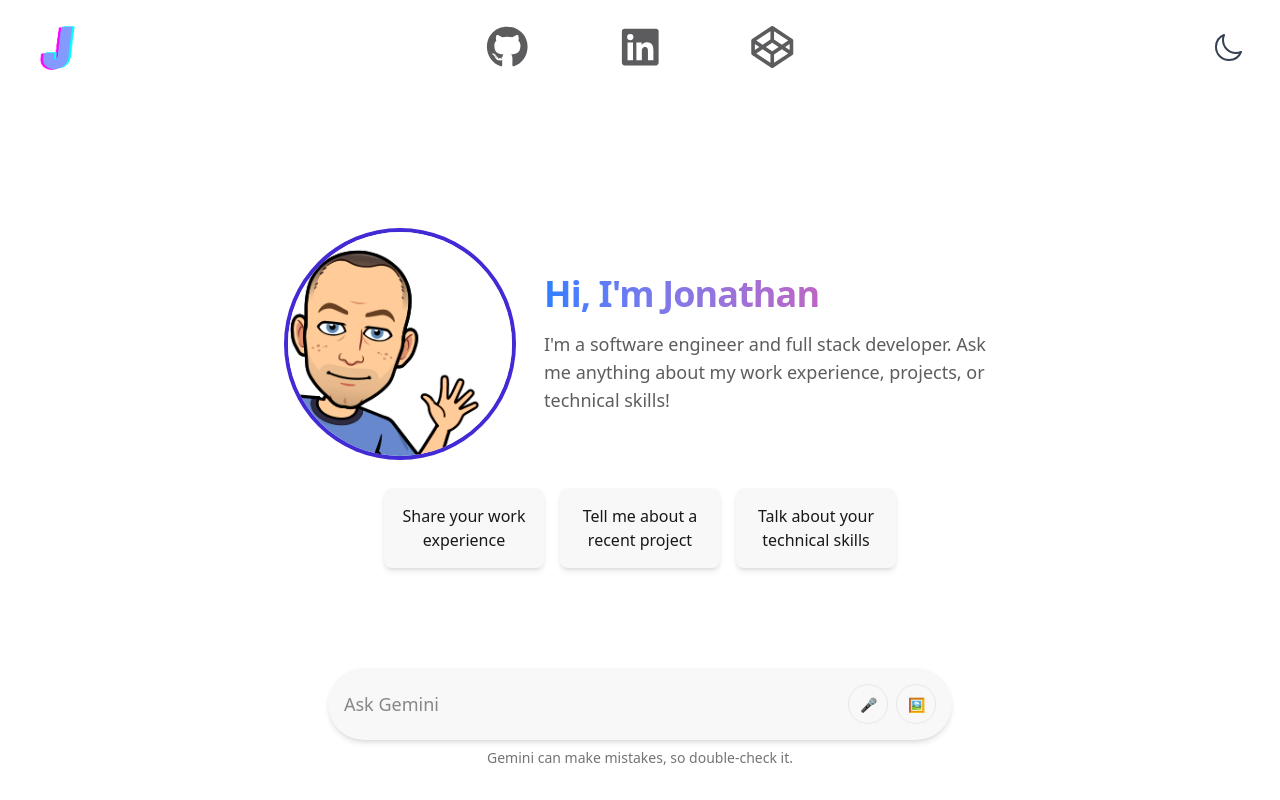
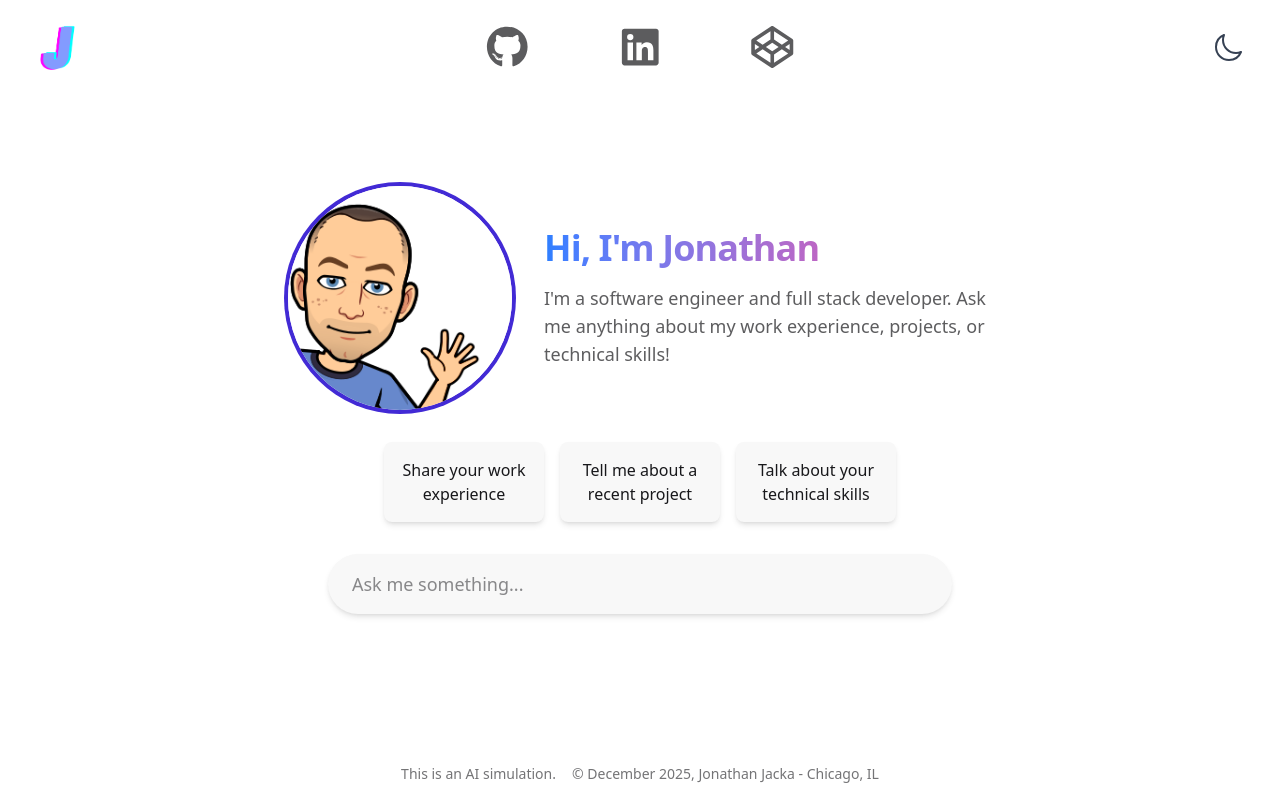
Before and after one commit to jonathanjacka/portfolio-2026, a React (Vite) app in the folder client/: page / in a window 1280 px wide. Built offline with nearby package versions, Linux system fonts and the light colour scheme.

Commit message:
Updates footer

```diff
--- /dev/null
+++ b/client/src/components/Footer.tsx
@@ -0,0 +1,18 @@
+const Footer: React.FC = () => {
+  const currentDate = new Date();
+  const monthYear = currentDate.toLocaleDateString('en-US', {
+    month: 'long',
+    year: 'numeric',
+  });
+
+  return (
+    <footer className='absolute bottom-4 w-full px-4 sm:px-6'>
+      <div className='flex flex-col sm:flex-row justify-center items-center gap-1 sm:gap-4 text-sm text-base-content/60 text-center'>
+        <p>This is an AI simulation.</p>
+        <p>© {monthYear}, Jonathan Jacka - Chicago, IL</p>
+      </div>
+    </footer>
+  );
+};
+
+export default Footer;
--- a/client/src/components/InputBar.tsx
+++ b/client/src/components/InputBar.tsx
@@ -2,21 +2,14 @@ import React from 'react';
 
 const InputBar: React.FC = () => {
   return (
-    <div className='absolute bottom-4 sm:bottom-8 w-full max-w-2xl px-4 sm:px-6'>
+    <div className='mt-8 w-full max-w-2xl px-4 sm:px-6'>
       <div className='bg-base-200 p-3 sm:p-4 rounded-full shadow-md flex items-center'>
         <input
           type='text'
-          placeholder='Ask Gemini'
-          className='flex-1 border-none outline-none text-base sm:text-lg bg-transparent text-base-content placeholder:text-base-content/50'
+          placeholder='Ask me something...'
+          className='flex-1 border-none outline-none text-base sm:text-lg bg-transparent text-base-content placeholder:text-base-content/50 px-2'
         />
-        <div className='flex gap-2 ml-4'>
-          <button className='btn btn-circle'>🎤</button>
-          <button className='btn btn-circle'>🖼️</button>
-        </div>
       </div>
-      <p className='text-center text-sm text-base-content/60 mt-2'>
-        Gemini can make mistakes, so double-check it.
-      </p>
     </div>
   );
 };
--- a/client/src/layouts/MainLayout.tsx
+++ b/client/src/layouts/MainLayout.tsx
@@ -1,3 +1,4 @@
+import Footer from '../components/Footer';
 import Header from '../components/Header';
 import Hero from '../components/Hero';
 import InputBar from '../components/InputBar';
@@ -11,6 +12,7 @@ const MainLayout: React.FC = () => {
         <Hero />
         <SuggestionCards />
         <InputBar />
+        <Footer />
       </main>
     </div>
   );
```
